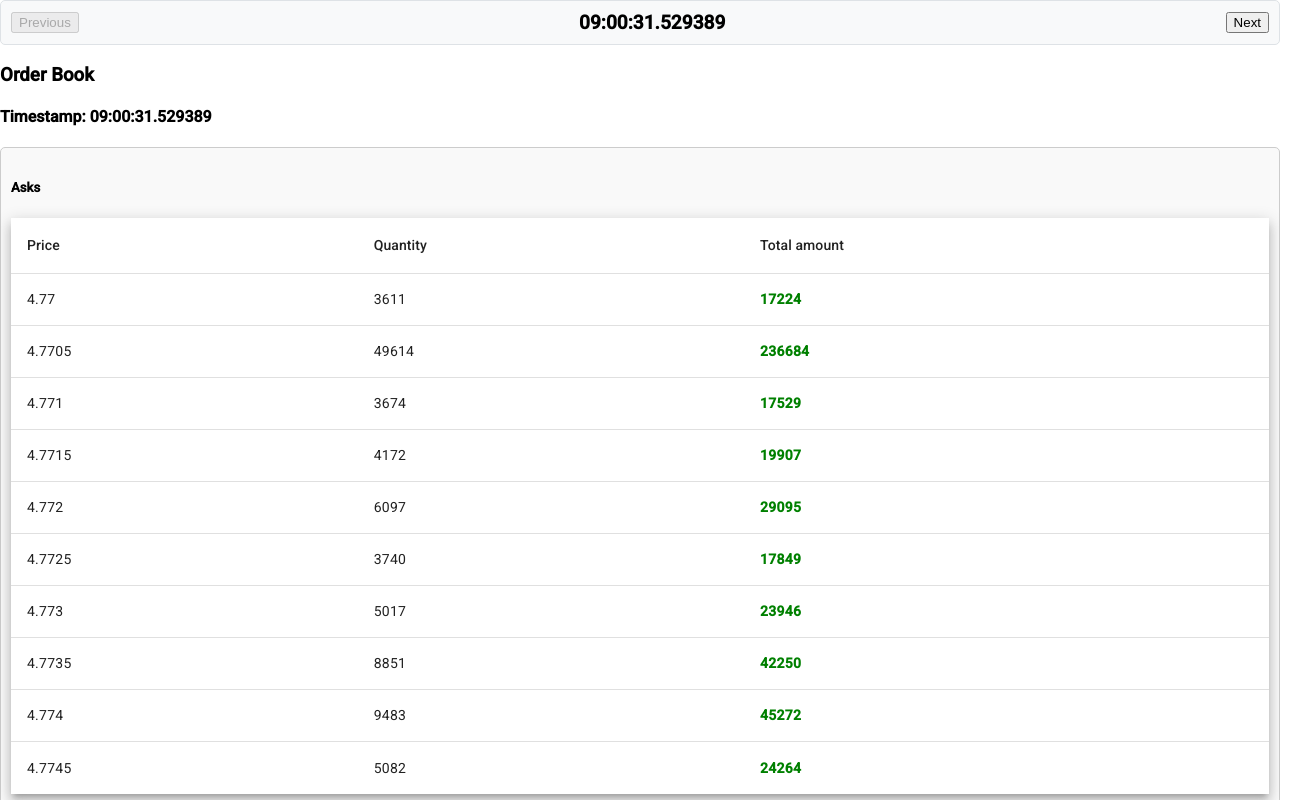
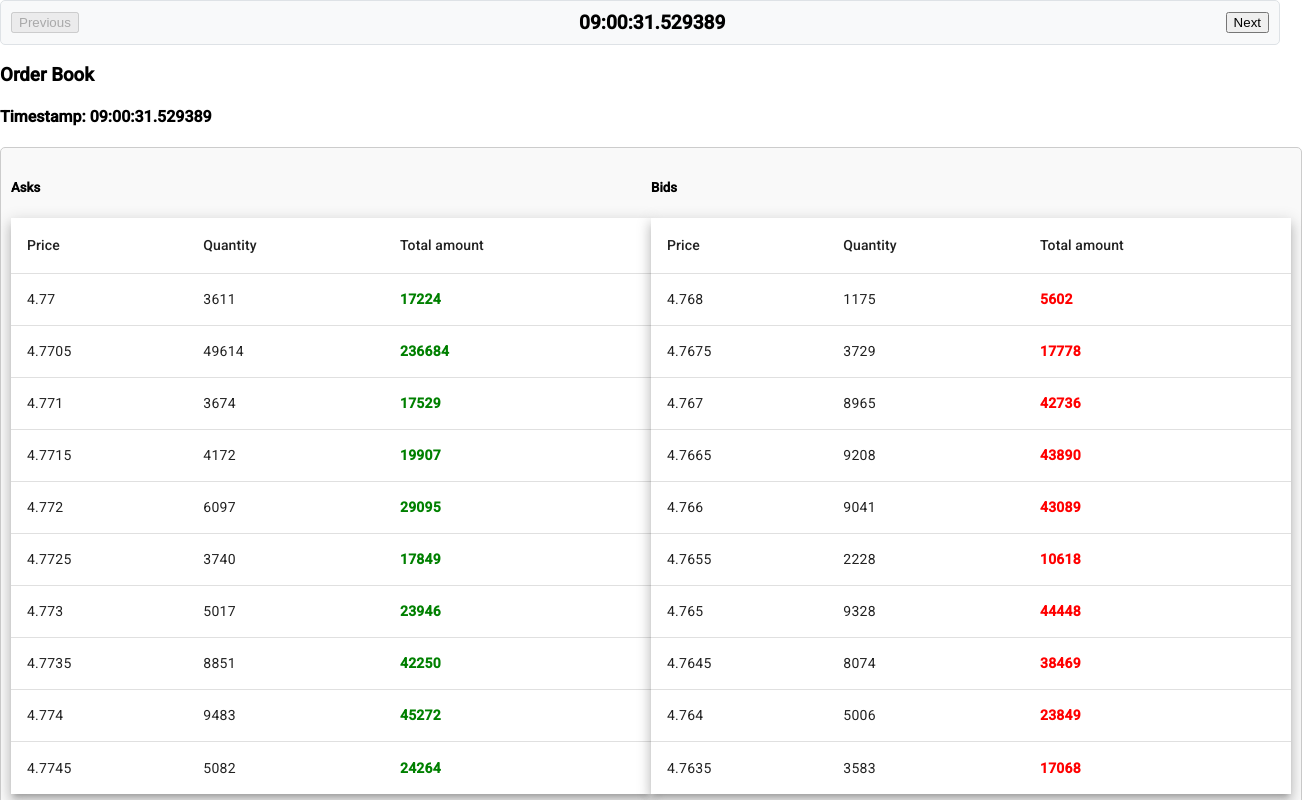
Before and after one commit to mpaczes/visualisation-tool, an Angular app: page / in a window 1280 px wide. Shown: the top 800 px of the page, 1302 px wide, since content can reach past the window. Built offline with nearby package versions, Linux system fonts and the light colour scheme.

Commit message:
allign asks and bids side by side

```diff
--- a/src/app/components/order-book/order-book.component.html
+++ b/src/app/components/order-book/order-book.component.html
@@ -3,6 +3,7 @@
   <h4>Timestamp: {{ snapshot.timestamp }}</h4>
 
   <div class="order-book">
+    <div class="table-half">
       <h5>Asks</h5>
       <table mat-table [dataSource]="snapshot.asks" class="mat-elevation-z8">
         <ng-container matColumnDef="price">
@@ -23,7 +24,9 @@
         <tr mat-header-row *matHeaderRowDef="displayedColumns"></tr>
         <tr mat-row *matRowDef="let row; columns: displayedColumns;"></tr>
       </table>
+    </div>
 
+    <div class="table-half">
       <h5>Bids</h5>
       <table mat-table [dataSource]="snapshot.bids" class="mat-elevation-z8">
         <ng-container matColumnDef="price">
@@ -46,3 +49,4 @@
       </table>
     </div>
   </div>
+</div>
--- a/src/app/components/order-book/order-book.component.scss
+++ b/src/app/components/order-book/order-book.component.scss
@@ -1,10 +1,11 @@
 .order-book {
   display: flex;
-  flex-direction: column;
+  flex-direction: row;
   border: 1px solid #ccc;
   border-radius: 5px;
   padding: 10px;
   background-color: #f9f9f9;
+  width: 100%;
 }
 
 .ask {
@@ -16,3 +17,7 @@
   color: red;
   font-weight: bold;
 }
+
+.table-half {
+  width: 50%;
+}
```
Lines whose indentation alone changed are shown as unchanged.
